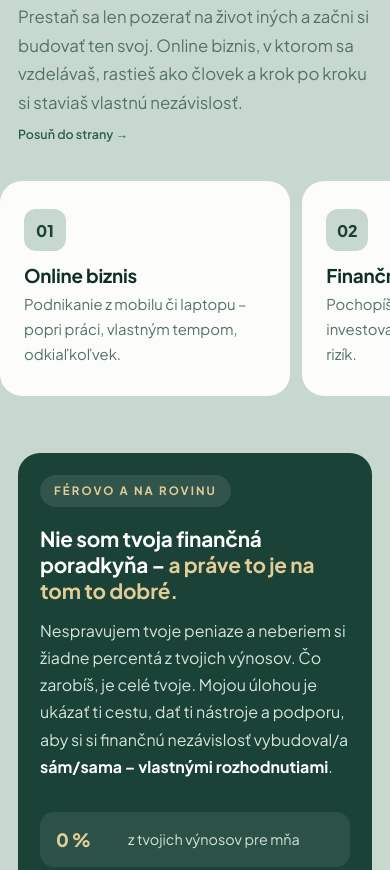
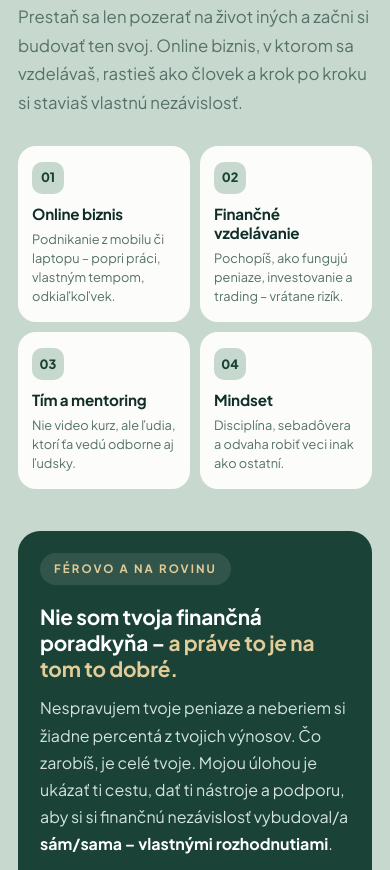
Before and after one commit to barboras22/barborasmeringaiova, a plain HTML site: page index.html in a window 390 px wide. Shown: the part 2916-3786 px from the top of the page. Drawn offline with Linux system fonts and the light colour scheme.

Commit message:
Add files via upload

```diff
--- a/index.html
+++ b/index.html
@@ -265,11 +265,14 @@ footer a{color:var(--gold-soft);font-weight:600}
   .cta .btn,.dcta .btn{width:100%;justify-content:center;margin:6px 0}
   .about .frame img{aspect-ratio:1/1}
   .contact .frame{max-width:280px;margin:0 auto}
-  /* posuvné kartičky namiesto dlhého zoznamu */
-  .cards,.steps,.dgrid{display:flex;overflow-x:auto;scroll-snap-type:x mandatory;gap:12px;margin:2rem -18px 0;padding:4px 18px 16px;scrollbar-width:none;-webkit-overflow-scrolling:touch}
-  .cards::-webkit-scrollbar,.steps::-webkit-scrollbar,.dgrid::-webkit-scrollbar{display:none}
-  .cards>*,.steps>*,.dgrid>*{flex:0 0 82%;scroll-snap-align:start}
-  .swipe{display:block!important}
+  /* kartičky dva vedľa seba (ako sekcia Cesta) */
+  .cards,.steps,.dgrid{display:grid;grid-template-columns:1fr 1fr;gap:10px;margin-top:1.8rem}
+  .card,.step,.doubt{padding:16px 14px;border-radius:18px}
+  .card .ic{width:32px;height:32px;border-radius:10px;font-size:.8rem;margin-bottom:10px}
+  .card h3,.step h3{font-size:.95rem;line-height:1.25}
+  .doubt h3{font-size:.92rem;line-height:1.3}
+  .card p,.step p,.doubt p{font-size:.8rem;line-height:1.5}
+  .step::before{font-size:1.6rem;margin-bottom:.5rem}
   /* album v dvoch stĺpcoch */
   .grid{columns:2;column-gap:10px}
   .grid figure{margin-bottom:10px;border-radius:14px}
@@ -375,7 +378,6 @@ footer a{color:var(--gold-soft);font-weight:600}
       <h2>Kde sa sen a vízia <em>stávajú skutočnosťou.</em></h2>
       <p class="sub">Prestaň sa len pozerať na život iných a začni si budovať ten svoj. Online biznis, v ktorom sa vzdelávaš, rastieš ako človek a krok po kroku si staviaš vlastnú nezávislosť.</p>
     </div>
-    <p class="swipe">Posuň do strany →</p>
     <div class="cards">
       <div class="card reveal"><span class="ic">01</span><h3>Online biznis</h3><p>Podnikanie z mobilu či laptopu – popri práci, vlastným tempom, odkiaľkoľvek.</p></div>
       <div class="card reveal"><span class="ic">02</span><h3>Finančné vzdelávanie</h3><p>Pochopíš, ako fungujú peniaze, investovanie a trading – vrátane rizík.</p></div>
@@ -430,7 +432,6 @@ footer a{color:var(--gold-soft);font-weight:600}
       <h2>Krok za <em>krokom.</em></h2>
       <p class="sub">Od prvej správy až po tvoje prvé ciele – vieš, čo ťa čaká.</p>
     </div>
-    <p class="swipe">Posuň do strany →</p>
     <div class="steps">
       <div class="step reveal"><h3>Spoznávací rozhovor</h3><p>Napíšeš mi na WhatsApp a pozrieme sa, odkiaľ štartuješ a čo hľadáš. Ak to nie je pre teba, poviem ti to úprimne.</p></div>
       <div class="step reveal"><h3>Plán na mieru</h3><p>Podľa tvojho času a cieľov si nastavíme jasný a jednoduchý plán.</p></div>
@@ -448,7 +449,6 @@ footer a{color:var(--gold-soft);font-weight:600}
       <h2>Sleduješ moje videá, ale <em>ešte si nenapísal/a?</em></h2>
       <p class="sub">Rozumiem. Aj ja som kedysi sledovala iných a hovorila si „raz možno“. Toto sú otázky, ktoré som si kládla aj ja – a úprimné odpovede.</p>
     </div>
-    <p class="swipe">Posuň do strany →</p>
     <div class="dgrid">
       <div class="doubt reveal"><h3>„Nemám žiadne skúsenosti.“</h3><p>Ani ja som nemala. Začala som v 30 od nuly. Učíš sa krok za krokom, s tímom a s podporou – nikto od teba nečaká, že všetko vieš hneď.</p></div>
       <div class="doubt reveal"><h3>„Nemám na to čas.“</h3><p>Začínala som popri práci, unavená po zmenách. Všetko je online a prispôsobíš si to svojmu tempu.</p></div>
```
